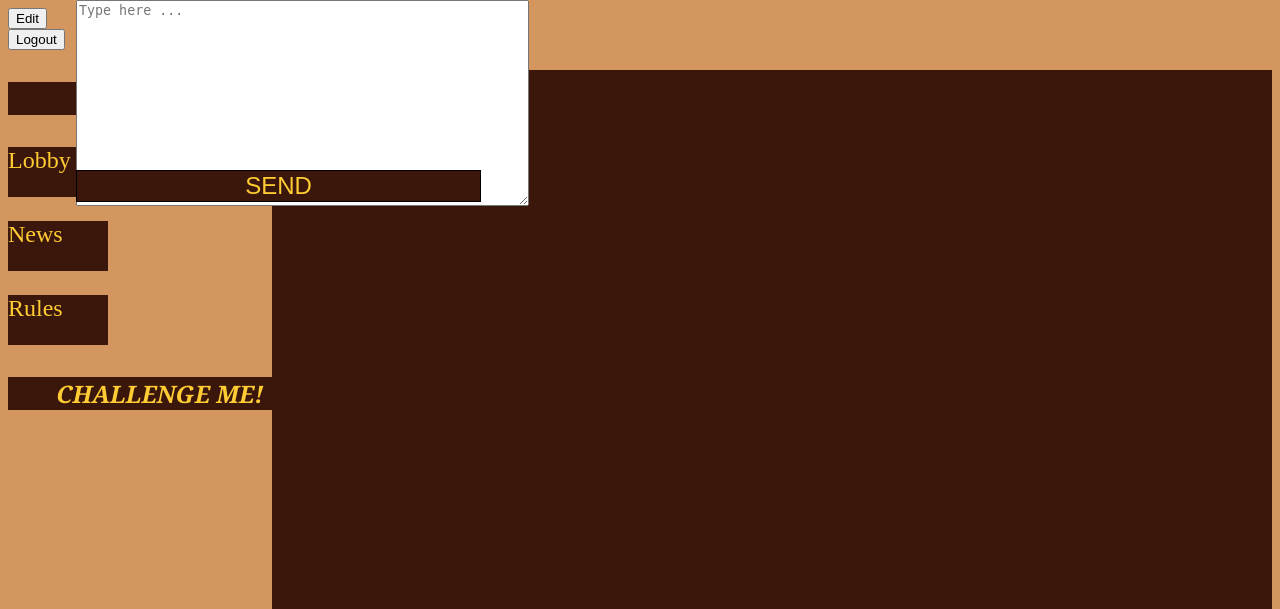
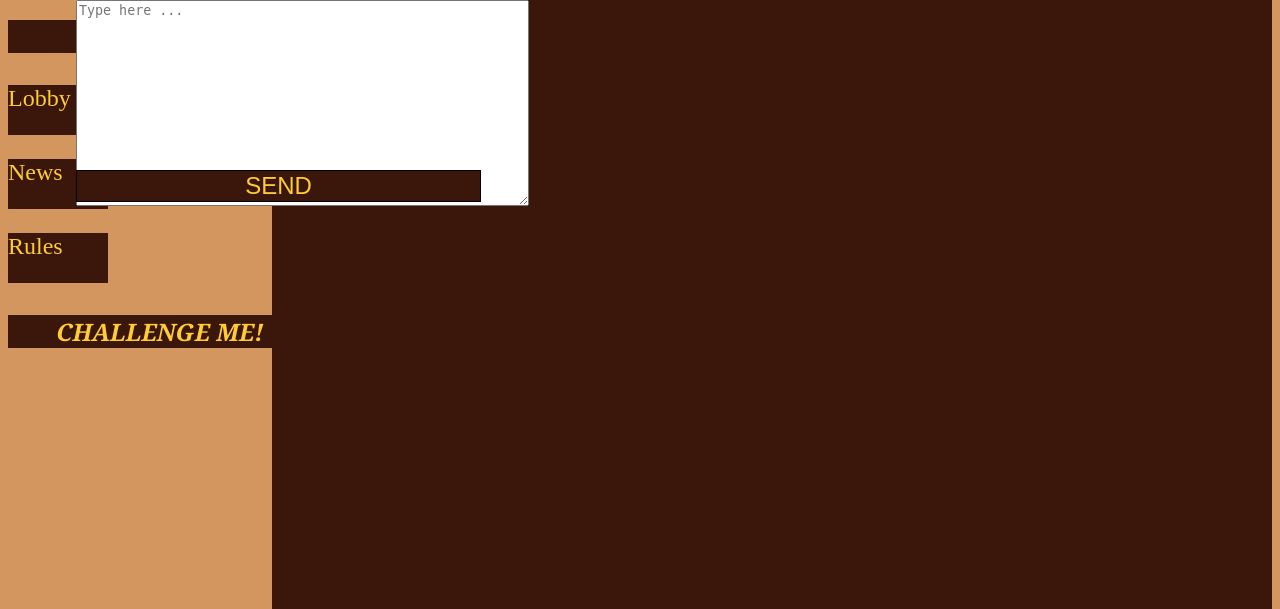
Before and after one commit to nikitaprodanov/OnlineChess, a Flask app: page /lobby in a window 1280 px wide. Shown: the top 609 px of the page. Run offline with Flask 2, Linux system fonts and the light colour scheme; the visitor is signed in with stand-in values (Sample User, id 1); data comes from the database, SQL or seed files in the repository; some libraries are stand-ins or nearby versions.

Commit message:
Added css for logout/edit/register/login buttons.

```diff
--- a/static/styling/lobby.css
+++ b/static/styling/lobby.css
@@ -18,6 +18,8 @@ h4 {
   flex-direction: column;
   justify-content: center;
   align-items: center;
+  position: relative;
+  top: -5em;
 }
 
 .challenge-me {
@@ -49,6 +51,9 @@ p {
 	height: 420em;
   width: 1000px;
   color: #ffcc33;
+  position: relative;
+  top: -32em;
+  right: 0em;
   background-color: #3B170B;
 }
 
@@ -105,5 +110,39 @@ input[type=submit]:hover{
   width: 100px;
   background-color: #3B170B;
   color: #ffcc33;
+  position: relative;
+  top: -5em;
 
 }
+
+.logout-redirect{
+  position: relative;
+  top: 0.95em;
+  left: 4.5em;
+  width: 100px;
+  height: 50px;
+  background-color: #3B170B;
+  color: #ffcc33;
+  font-size: 1.5rem;
+  font-family: "Georgia";
+  display: flex;
+  justify-content: left;
+  align-items: left;
+  border: 1px #3B170B;
+}
+
+.edit-redirect{
+  position: relative;
+  top: 6.14em;
+  left: 4.5em;
+  width: 100px;
+  height: 50px;
+  background-color: #3B170B;
+  color: #ffcc33;
+  font-size: 1.5rem;
+  font-family: "Georgia";
+  border: 1px #3B170B;
+  display: flex;
+  justify-content: left;
+  align-items: left;
+}
```
Also changed, not shown: static/styling/style.css (+36 -0 lines).
